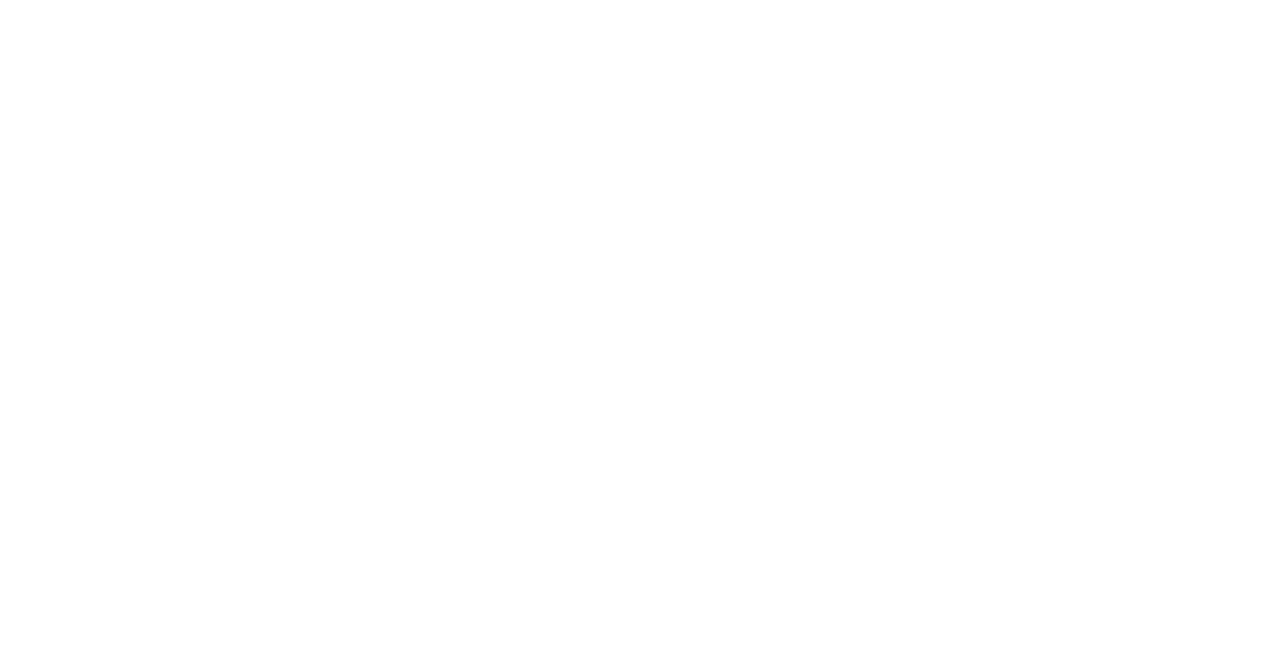
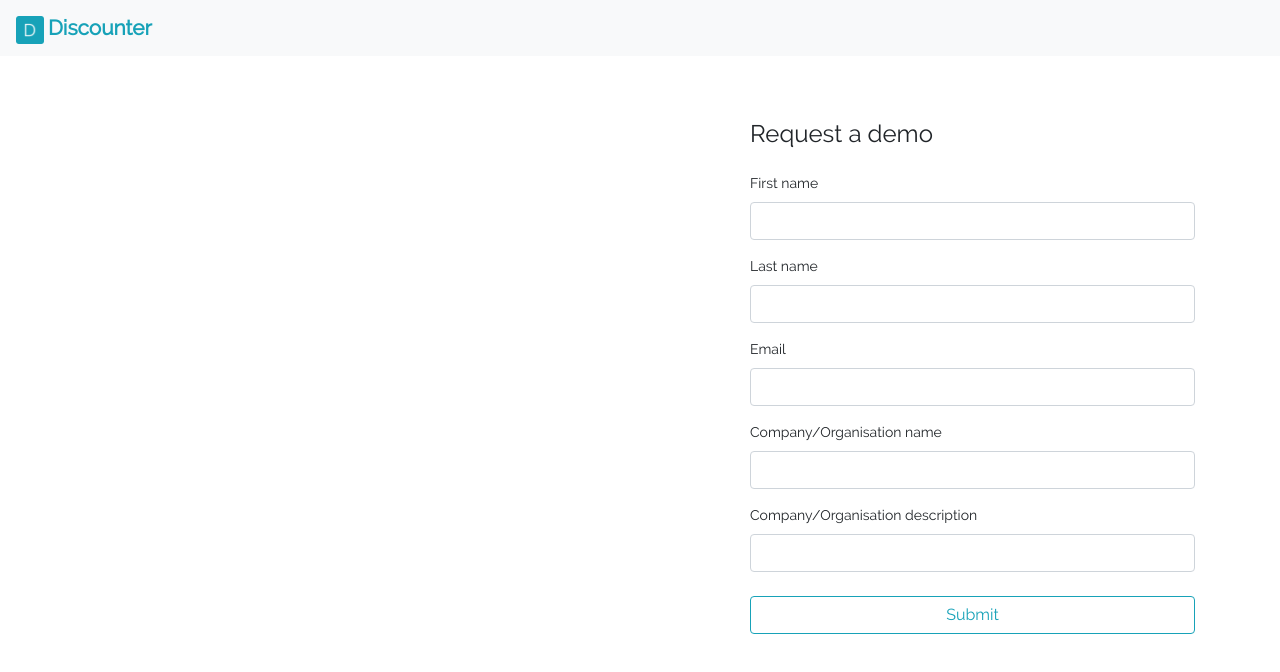
Before and after one commit to johnotu/discounter, a React (Create React App) app: page /request-demo in a window 1280 px wide. Shown: the top 672 px of the page. Built offline with nearby package versions, Linux system fonts and the light colour scheme.

Commit message:
Request demo
Removed signup and rather have request demo forms to collect interests

```diff
--- a/src/App.js
+++ b/src/App.js
@@ -31,7 +31,8 @@
         <Route path='/group-signup/:id' exact render={props => <GroupSignup {...props} group={groups.find(group => group.id === props.match.params.id)} />} />
       <Route path='/analytics' exact render={props => <Analytics {...props} groups={groups} />} />
         <Route path='/new-group' exact component={NewGroup} />
-        <Route path='/signup' exact render={props => <SignupLogin {...props} action='signup' />} />
+        {/* <Route path='/signup' exact render={props => <SignupLogin {...props} action='signup' />} /> */}
+        <Route path='/request-demo' exact render={props => <SignupLogin {...props} action='request-demo' />} />
         <Route path='/login' exact render={props => <SignupLogin {...props} action='login' />} />
       </Router>
     </ErrorBoundary>
--- a/src/components/Home.js
+++ b/src/components/Home.js
@@ -23,7 +23,7 @@
                     <p className="lead">
                       {/* Do you offer group discounts for your goods or services? */}
                       Discounter makes it easy to set up and manage group discounts from start to finish.</p>
-                    <a href="/signup" className="btn btn-info btn-lg">Create a free account</a>
+                    <a href="/request-demo" className="btn btn-info btn-lg">Request a demo</a>
                   </div>
                 </div>
                 <div className="col-md-6">
--- a/src/components/SignupLogin.js
+++ b/src/components/SignupLogin.js
@@ -3,6 +3,7 @@
 import TopNav from './TopNav';
 import Login from './forms/Login';
 import Signup from './forms/Signup';
+import RequestDemo from './forms/RequestDemo';
 
 const AccountSignup = props => {
   const [action] = useState(props.action);
@@ -14,11 +15,10 @@
           <div className="row">
             <div className="col-md-7"></div>
             <div className="col-md-5">
-              {action === 'signup' ? <Signup /> : <Login /> }
+              {action === 'signup' ? <Signup /> : action === 'request-demo' ? <RequestDemo /> : <Login /> }
             </div>
           </div>
         </div>
-
       </main>
     </div>
   )
--- a/src/components/TopNav.js
+++ b/src/components/TopNav.js
@@ -18,92 +18,50 @@
     props.history.push('/login');
   }
   return (
-    <nav class="navbar navbar-expand-md navbar-light fixed-top bg-light py-0">
+    <nav className="navbar navbar-expand-md navbar-light fixed-top bg-light py-0">
 
-      <a class="navbar-brand text-info font-weight-bolder" href="/">
+      <a className="navbar-brand text-info font-weight-bolder" href="/">
         <img src={Logo} alt="Logo" width="28px" className="mr-1" />
         Discounter</a>
-      <button class={`navbar-toggler custom-toggler ${isNavCollapsed ? 'collapsed' : ''}`} type="button" data-toggle="collapse" data-target="#navbarCollapse" aria-controls="navbarCollapse" aria-expanded={!isNavCollapsed} aria-label="Toggle navigation" onClick={handleNavCollapse}>
-        <span class="navbar-toggler-icon"></span>
+      <button className={`navbar-toggler custom-toggler ${isNavCollapsed ? 'collapsed' : ''}`} type="button" data-toggle="collapse" data-target="#navbarCollapse" aria-controls="navbarCollapse" aria-expanded={!isNavCollapsed} aria-label="Toggle navigation" onClick={handleNavCollapse}>
+        <span className="navbar-toggler-icon"></span>
       </button>
-      <div class={`collapse navbar-collapse ${isNavCollapsed ? '' : 'show'}`} id="navbarCollapse">
-        <ul class="navbar-nav mr-auto">
-          <li class="nav-item active">
-            {/* <a class="nav-link" href="#">Home <span class="sr-only">(current)</span></a> */}
+      <div className={`collapse navbar-collapse ${isNavCollapsed ? '' : 'show'}`} id="navbarCollapse">
+        <ul className="navbar-nav mr-auto">
+          <li className="nav-item active">
+            {/* <a className="nav-link" href="#">Home <span className="sr-only">(current)</span></a> */}
           </li>
-          <li class="nav-item">
-            {/* <a class="nav-link" href="/login">Login</a> */}
+          <li className="nav-item">
+            {/* <a className="nav-link" href="/login">Login</a> */}
           </li>
-          <li class="nav-item">
-            {/* <a class="nav-link" href="/signup">Create new account</a> */}
+          <li className="nav-item">
+            {/* <a className="nav-link" href="/signup">Create new account</a> */}
           </li>
         </ul>
-        <div class="form-inline mt-2 mt-md-0">
+        <div className="form-inline mt-2 mt-md-0">
           {
             props.home ?
-              <ul class="navbar-nav mr-auto">
-                <li class="nav-item">
-                  <a class="nav-link text-info" href="/contact">Support</a>
+              <ul className="navbar-nav mr-auto">
+                {/* <li className="nav-item">
+                  <a className="nav-link text-info" href="/contact">Support</a>
+                </li> */}
+                <li className="nav-item">
+                  <a className="nav-link text-info" href="/login">Login</a>
                 </li>
-                <li class="nav-item">
-                  <a class="nav-link text-info" href="/login">Login</a>
-                </li>
-                <li class="nav-item">
-                  <a href="/signup" class="btn btn-sm btn-info my-sm-0 nav-link text-white" >Create free account</a>
+                <li className="nav-item">
+                  <a href="/request-demo" className="btn btn-sm btn-info nav-link text-white" >Request demo</a>
                 </li>
               </ul>
               : props.action ? '' :
-                <ul class="navbar-nav mr-auto">
+                <ul className="navbar-nav mr-auto">
                   <a className="nav-link" href="/logout">
                     <Power className="text-info pointer" size={14} onClick={logout} />
                   </a>
                 </ul>
           }
-
-
           </div>
         </div>
       </nav>
-
-
-    // <div class="d-flex flex-column flex-md-row align-items-center p-2 px-md-4 mb-3 bg-white border-bottom box-shadow">
-    //   <img src={Logo} alt="Logo" width="24px" className="mr-2" />
-    //   <h5 class="my-0 mr-md-auto font-weight-normal text-info">Discounter</h5>
-    //   <nav class="my-2 my-md-0 mr-md-3">
-    //     <a class="p-2 text-info" href="/contact">Support</a>
-    //     <a class="p-2 text-info" href="/login">Login</a>
-    //   </nav>
-    //   <a class="btn btn-sm btn-info" href="/signup">Create free account</a>
-    // </div>
-
-
-    // <nav className="navbar navbar-light bg-light fixed-top flex-md-nowrap p-0">
-    //   <a className="navbar-brand col-sm-3 col-md-2 mr-0" href="/">
-    //     <h5 className="text-info">Discounter</h5>
-    //   </a>
-
-    //     {
-    //     props.home ?
-    //       <ul className="navbar-nav px-3">
-    //         <li className="nav-item text-nowrap">
-    //           <a className="nav-link" href="/login">Login</a>
-    //         </li>
-    //         <li className="nav-item text-nowrap">
-    //           <a className="nav-link" href="/sinup">Create free account</a>
-    //         </li>
-    //       </ul>
-    //         :
-    //         <ul className="navbar-nav px-3">
-    //         <li className="nav-item">
-    //           {/* <a className="nav-link" href="/logout"> */}
-    //           <Power className="text-info pointer" size={14} onClick={logout} />
-    //           {/* </a> */}
-    //       </li>
-    //     </ul>
-    //     }
-
-
-    // </nav>
   );
 }
 
--- /dev/null
+++ b/src/components/forms/RequestDemo.js
@@ -0,0 +1,81 @@
+import React, { useState } from 'react';
+import { withRouter } from 'react-router-dom';
+import axios from 'axios';
+import { setData } from '../../util/store';
+
+const RequestDemo = props => {
+  const [signupData, setSignupData] = useState({
+    firstName: '',
+    lastName: '',
+    email: '',
+    // password: '',
+    organisationName: '',
+    organisationDescription: '',
+    organisationLocation: ''
+  });
+
+  const handleChange = e => {
+    e.preventDefault();
+    setSignupData({ ...signupData, [e.target.name]: e.target.value });
+  }
+
+  const handleSubmit = () => {
+    axios(`${process.env.REACT_APP_API_SERVER_URL}/account`, {
+      headers: { 'content-type': 'application/json' },
+      method: 'post',
+      data: signupData
+    })
+      .then(response => {
+        if (response.status === 201) {
+          // set account data in localstore
+          setData('account', response.data.account);
+
+          // redirect to /groups
+          props.history.push('/groups');
+        } else {
+          // send a toast message for error signing up
+        }
+      })
+      .catch(err => {
+        console.error('error signing up', err);
+
+        // send a toast message, retry connection
+      });
+  }
+
+  return (
+    <div>
+      <form>
+        {/* <p className="account-action-notice">Already have an account? <a href="/login" className="btn btn-outline-info btn-sm">Login</a></p> */}
+        <h4 className="my-4">Request a demo</h4>
+        <div className="form-group">
+          <label htmlFor="firstName">First name</label>
+          <input className="form-control" type="text" name="firstName" id="firstName" onChange={handleChange} />
+        </div>
+        <div className="form-group">
+          <label htmlFor="lastName">Last name</label>
+          <input className="form-control" type="text" name="lastName" id="lastName" onChange={handleChange} />
+        </div>
+        <div className="form-group">
+          <label htmlFor="email">Email</label>
+          <input className="form-control" type="email" name="email" id="email" onChange={handleChange} />
+        </div>
+        {/* <div className="form-group">
+          <label htmlFor="password">Password</label>
+          <input className="form-control" type="password" name="password" id="password" onChange={handleChange} />
+        </div> */}
+        <div className="form-group">
+          <label htmlFor="organisationName">Company/Organisation name</label>
+          <input className="form-control" type="text" name="organisationName" id="organisationName" onChange={handleChange} />
+        </div>
+        <div className="form-group">
+          <label htmlFor="organisationName">Company/Organisation description</label>
+          <input className="form-control" type="text" name="organisationName" id="organisationName" onChange={handleChange} />
+        </div>
+      </form>
+      <button className="btn btn-outline-info btn-block mt-4" onClick={handleSubmit}>Submit</button>
+    </div>
+  );
+}
+
+export default withRouter(RequestDemo);
```
Lines whose indentation alone changed are shown as unchanged.
